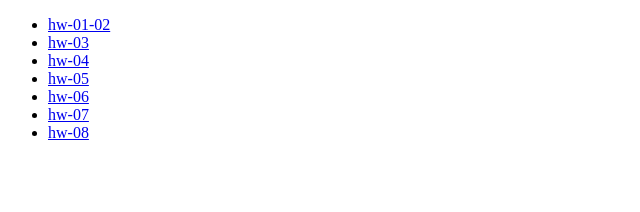
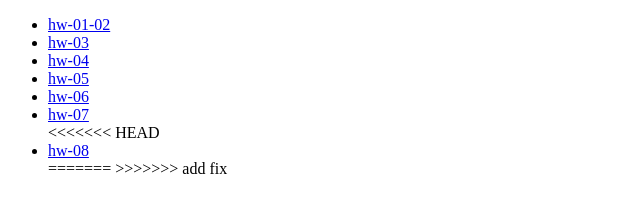
Before and after one commit to relconnect/goit-fe-course, a plain HTML site: page index.html in a window 1280 px wide. Shown: the whole page, without its empty margins (0-640 px from the left). Drawn offline with Linux system fonts and the light colour scheme.

```diff
--- a/index.html
+++ b/index.html
@@ -14,7 +14,10 @@
         <li><a href="hw-05">hw-05</a></li>
         <li><a href="hw-06">hw-06</a></li>
         <li><a href="hw-07">hw-07</a></li>
+<<<<<<< HEAD
         <li><a href="hw-08">hw-08</a></li>
+=======
+>>>>>>> add fix
     </ul>
 </body>
 </html>
```
